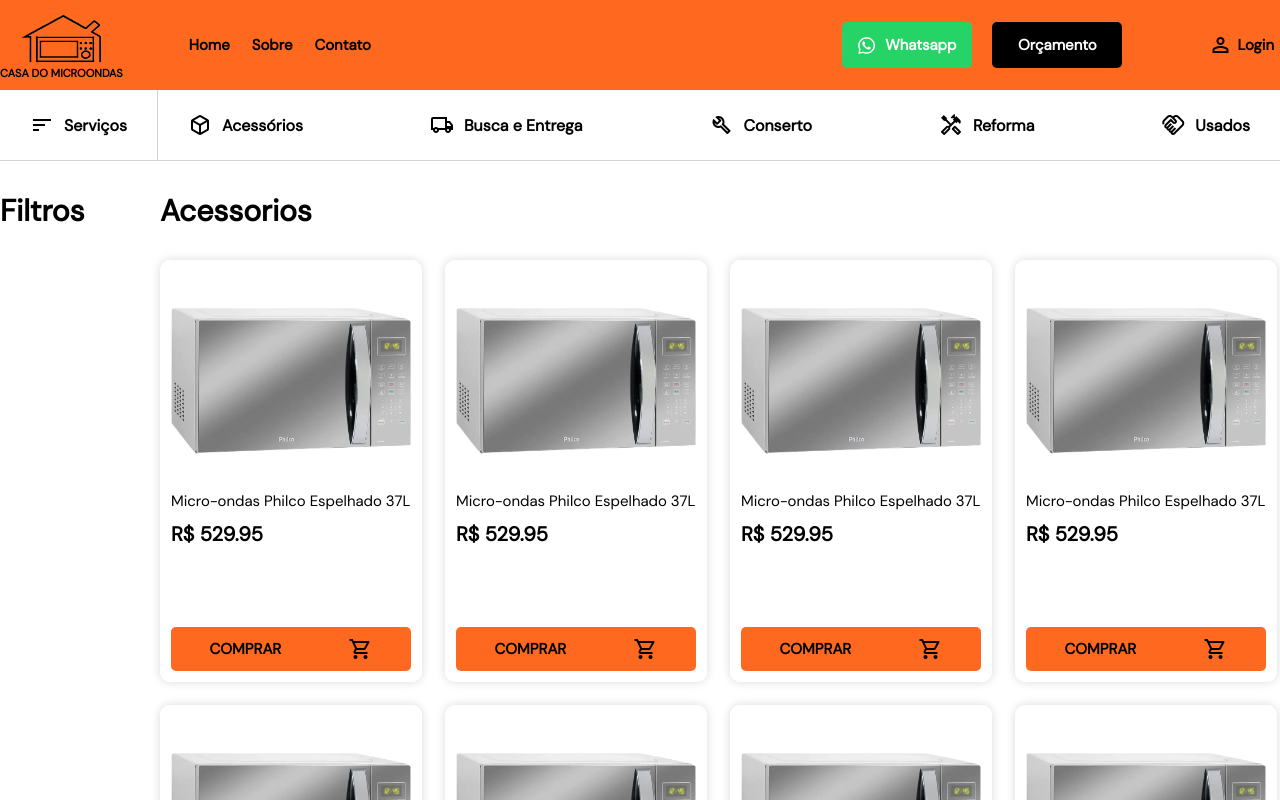
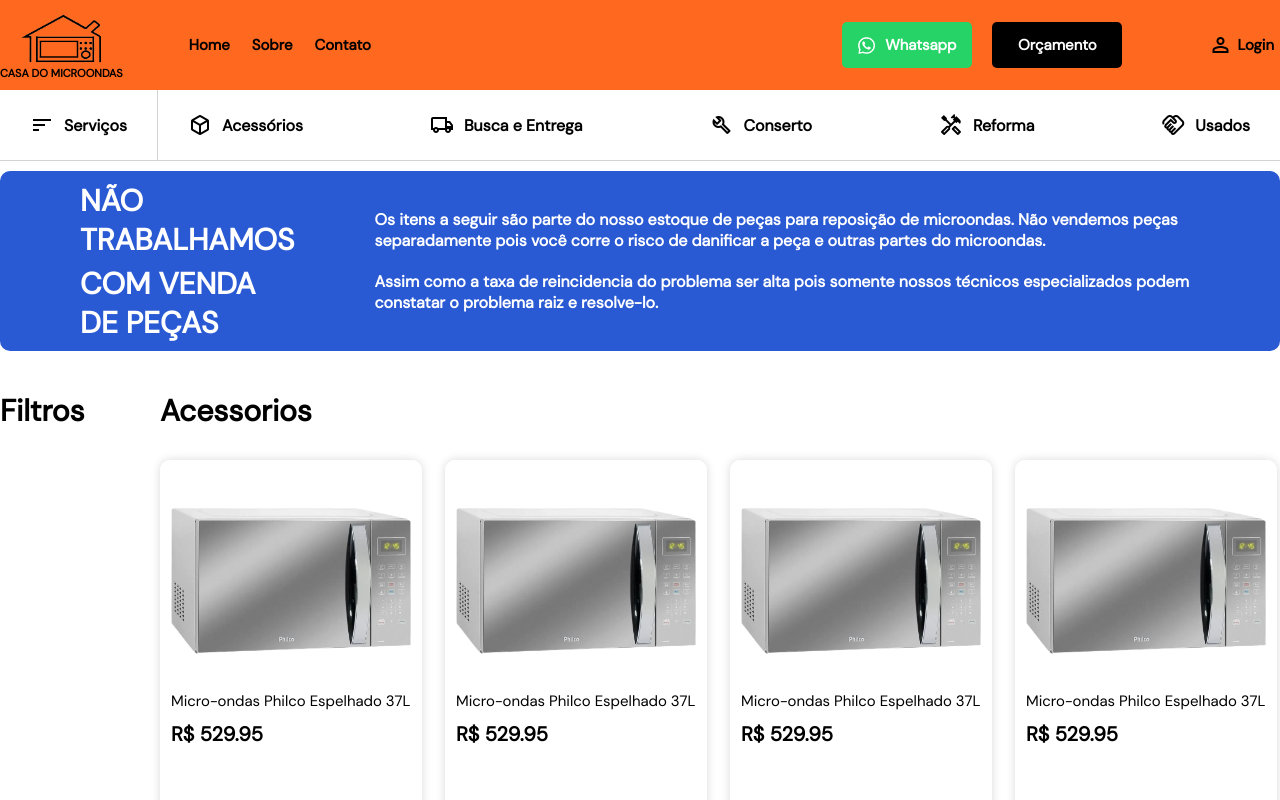
Before and after one commit to kwvalera/ProjetoMicroFront, a React (Create React App) app: page /acessorios in a window 1280 px wide. Shown: the top 800 px of the page. Built offline with nearby package versions, Linux system fonts and the light colour scheme.

Commit message:
mensagem na acessorios

```diff
--- a/src/components/banners/BanMarcas.js
+++ b/src/components/banners/BanMarcas.js
@@ -7,12 +7,12 @@
     useEffect(() => { // useEffect permite executar ações em componentes para manipular a DOM. Nesse caso sera usada para redirecinar o usuario para a pagina desejada
         const listaMarcas = document.querySelectorAll(".logosBanMarcas div"); // Retorna uma lista de todos os elementos da div dentro do contêiner logosBanMarcas.
         const urlMarcas = { // Mapeia IDs para URLs específicas. É utilizado para determinar para onde o usuário deve ser redirecionado.
-            "brasIcon": "/brastemp", // "Keys": "Values",
-            "eleIcon": "/electrolux",
-            "lgIcon": "/lg",
-            "panaIcon": "/panasonic",
-            "philcoIcon": "/philco",
-            "samIcon": "/samsung"
+            "brasIcon": "marcas/brastemp", // "Keys": "Values",
+            "eleIcon": "marcas/electrolux",
+            "lgIcon": "marcas/lg",
+            "panaIcon": "marcas/panasonic",
+            "philcoIcon": "marcas/philco",
+            "samIcon": "marcas/samsung"
         };
 
         listaMarcas.forEach(div => { // Adiciona um event listener de clique a cada div dentro do contêiner logosBanMarcas. Por isso o listaMarcas antes do forEach.
--- /dev/null
+++ b/src/components/banners/BanPecas.js
@@ -0,0 +1,22 @@
+import "./styles/BanPecas.css";
+
+export default function BanPecas() {
+    return(
+        <div>
+            <div class="alignBanner">
+                <div class="banPecas">
+                    <div class="textBanPecas">
+                        <div class="titleBanPecas">
+                            <h1>NÃO TRABALHAMOS</h1>
+                            <h1>COM VENDA DE PEÇAS</h1>
+                        </div>
+                        <div id="descBanPecas">
+                            <p>Os itens a seguir são parte do nosso estoque de peças para reposição de microondas. Não vendemos peças separadamente pois você corre o risco de danificar a peça e outras partes do microondas.</p>
+                            <p>Assim como a taxa de reincidencia do problema ser alta pois somente nossos técnicos especializados podem constatar o problema raiz e resolve-lo.</p>
+                        </div>
+                    </div>
+                </div>
+            </div>
+        </div>
+    );
+}
--- a/src/components/banners/styles/BanMarcas.css
+++ b/src/components/banners/styles/BanMarcas.css
@@ -67,6 +67,7 @@
 }
 
 .logosBanMarcas div {
+    cursor: pointer;
     display: flex;
     justify-content: center;
     box-shadow: 0 0 10px rgba(0, 0, 0, 0.5);
--- /dev/null
+++ b/src/components/banners/styles/BanPecas.css
@@ -0,0 +1,40 @@
+.banPecas {
+    display: flex;
+    align-items: center;
+    justify-content: space-between;
+    height: 100px;
+    width: 100%;
+    max-width: 1340px;
+    background-color: #2959d3;
+    color: white;
+    margin: 10px 0;
+    padding: 40px;
+    border-radius: 10px;
+}
+
+.textBanPecas {
+    display: flex;
+    justify-content: space-between;
+    align-items: center;
+    flex-grow: 1;
+    div {
+        margin: 0 40px;
+    }
+}
+
+.titleBanPecas{
+    display: flex;
+    flex-direction: column;
+    gap: 5px;
+    h1 {
+        margin: 0;
+        font-size: 30px;
+    }
+}
+
+#descBanPecas {
+    display: flex;
+    flex-direction: column;
+    max-width: 850px;
+    gap: 20px;
+}
--- a/src/routes/Acessorios.js
+++ b/src/routes/Acessorios.js
@@ -1,8 +1,10 @@
 import AcessorioContent from "../components/acessorio/AcessorioContent";
+import BanPecas from "../components/banners/BanPecas";
 
 export default function Acessorios() {
     return(
         <div>
+            <BanPecas />
             <AcessorioContent />
         </div>
     );
```
